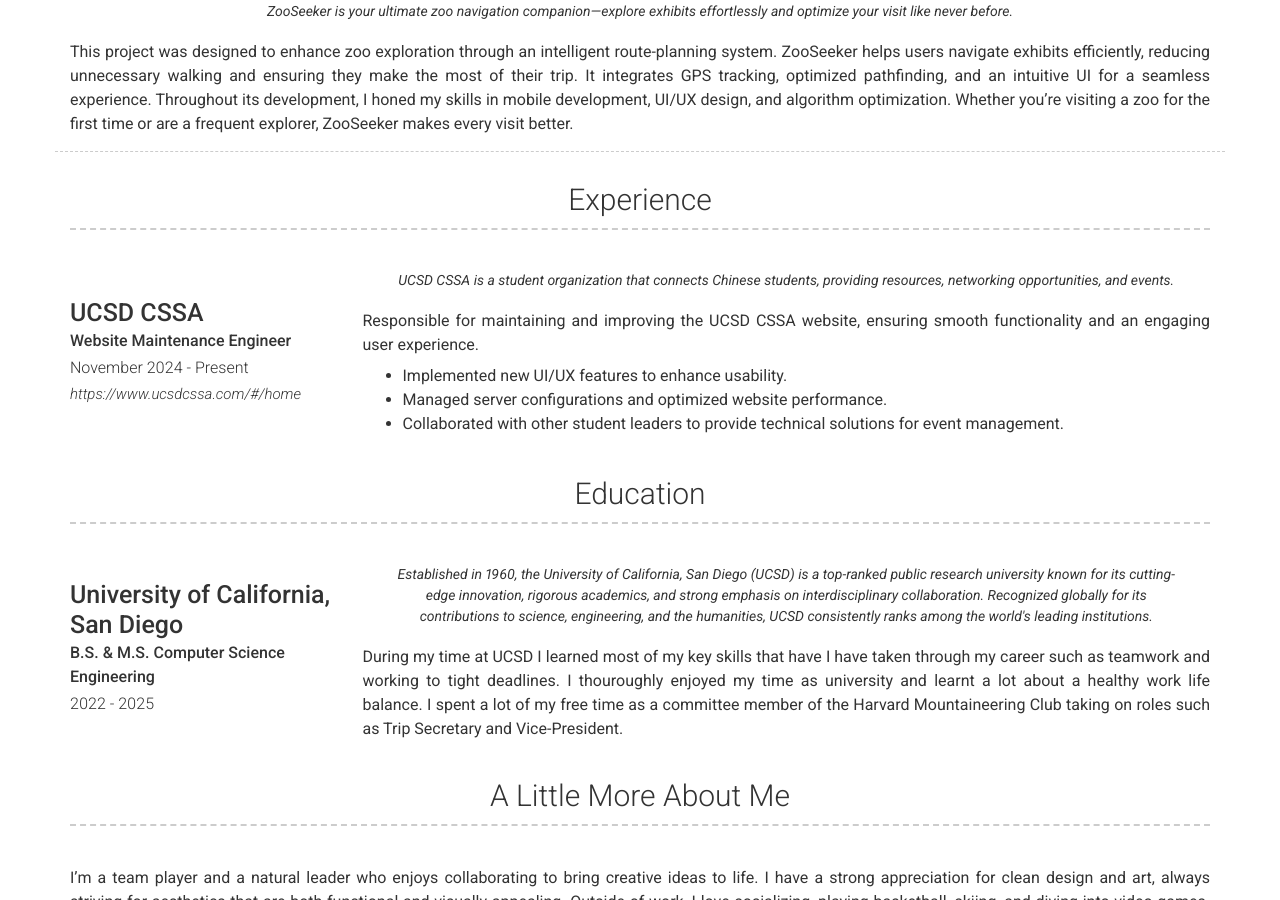
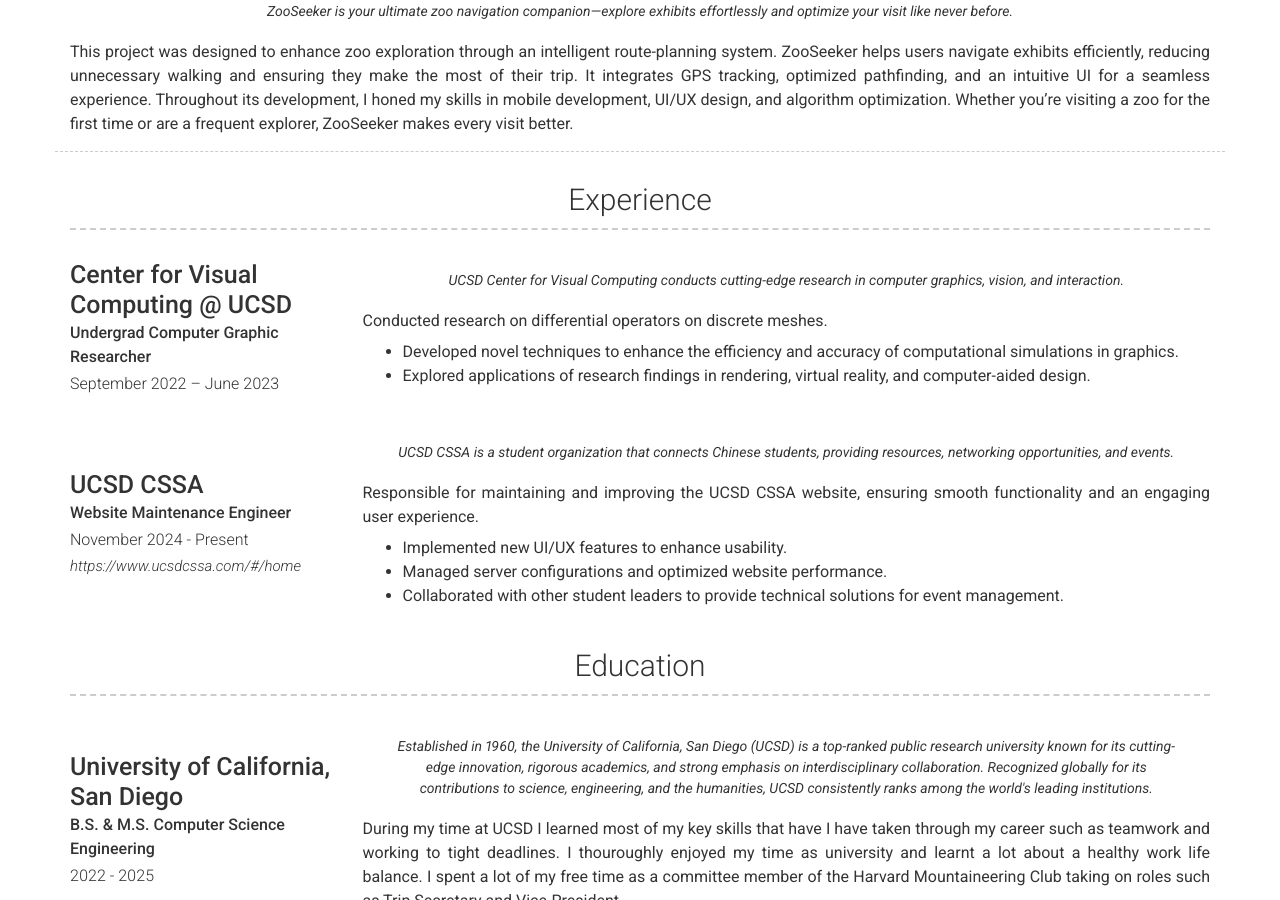
Before and after one commit to juhengwu/MyWebsite-v2, a Jekyll site: the page built from index.md, in a window 1280 px wide and 900 px high, scrolled down 2245 px. Built offline with Jekyll 4.4.1, drawn with Linux system fonts in a browser that asks for light colours; nearby versions of some CDN libraries; some of the changed text lies outside the part shown.

Commit message:
add Quote and  Experience section

```diff
--- a/_config.yml
+++ b/_config.yml
@@ -36,9 +36,14 @@ linkedin_username: juheng-wu-3474471ba
 # about_title: About Me (Use this to override about section title)
 about_profile_image: assets/profile.jpg
 about_content: | # this will include new lines to allow paragraphs
+  >
+  <em>"Less is more." — Mies</em>
+
   Hi, My name is Juheng! I’m a software engineer with a passion for full-stack development, AI, and bioinformatics. I love solving complex problems, optimizing systems, and building cool projects that make an impact.
 
   I most skilled at Python, C++, Java, Html5, AWS...
+
+
 content:
   - title: Projects # Title for the section
     layout: list # Type of content section (list/text)
@@ -88,6 +93,16 @@ content:
   - title: Experience
     layout: list
     content:
+    - layout: top-left
+      title: Center for Visual Computing @ UCSD
+      sub_title: Undergrad Computer Graphic Researcher
+      caption: September 2022 – June 2023
+      quote: >
+        UCSD Center for Visual Computing conducts cutting-edge research in computer graphics, vision, and interaction.
+      description: |
+        Conducted research on differential operators on discrete meshes.
+        - Developed novel techniques to enhance the efficiency and accuracy of computational simulations in graphics.
+        - Explored applications of research findings in rendering, virtual reality, and computer-aided design.
     - layout: top-left
       title: UCSD CSSA
       sub_title: Website Maintenance Engineer
--- a/_layouts/default.html
+++ b/_layouts/default.html
@@ -87,7 +87,7 @@
 <body>
     <section class="video-section">
         <video class="video-background" autoplay muted loop>
-            <source src="assets/videos/cloud.mp4" type="video/mp4">
+            <source src="assets/videos/Ship.mp4" type="video/mp4">
             您的浏览器不支持视频标签。
         </video>
         <div class="logo-container">
```
